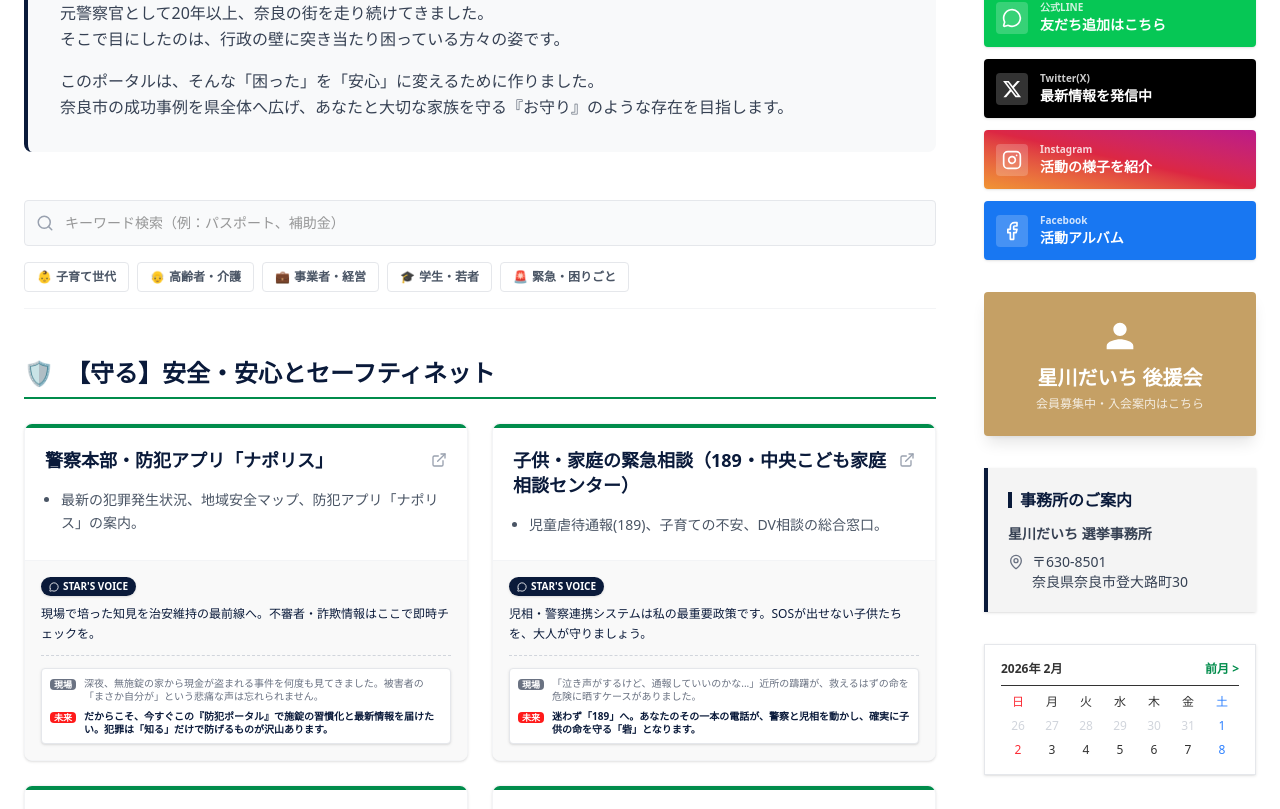
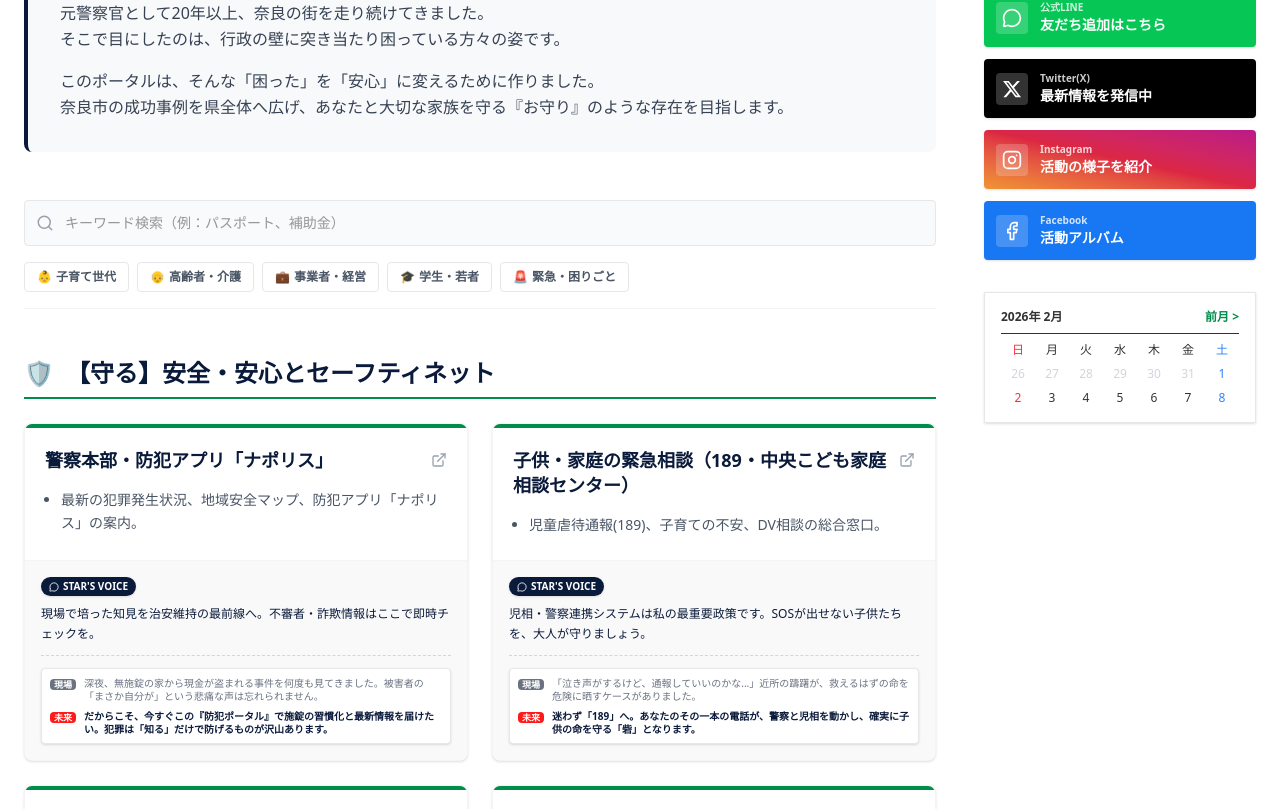
Before and after one commit to tkaminobiz-art/daichihoshikawa-git, a Next.js app: page /support in a window 1280 px wide. Shown: the part 528-1337 px from the top of the page. Built offline with nearby package versions, Linux system fonts and the light colour scheme.

Commit message:
Update Support Portal: Remove Office and Support Club info from sidebar

```diff
--- a/components/support/SupportSidebar.tsx
+++ b/components/support/SupportSidebar.tsx
@@ -52,33 +52,7 @@ export default function SupportSidebar() {
                 </a>
             </div>
 
-            {/* Support Club / Koh-enkai */}
-            <div className="bg-[#C5A065] p-6 rounded text-center shadow-lg hover:bg-[#b08d55] transition-colors cursor-pointer group">
-                <div className="flex justify-center mb-2 text-white">
-                    <svg width="40" height="40" viewBox="0 0 24 24" fill="currentColor"><path d="M12 12c2.21 0 4-1.79 4-4s-1.79-4-4-4-4 1.79-4 4 1.79 4 4 4zm0 2c-2.67 0-8 1.34-8 4v2h16v-2c0-2.66-5.33-4-8-4z" /></svg>
-                </div>
-                <h3 className="text-white font-bold text-xl mb-1">星川だいち 後援会</h3>
-                <p className="text-white/80 text-xs">会員募集中・入会案内はこちら</p>
-            </div>
 
-            {/* Office Info */}
-            <div className="bg-[#f4f4f4] p-5 border-l-4 border-[#0A1A3A] shadow-sm">
-                <h4 className="font-bold text-[#0A1A3A] flex items-center gap-2 mb-3">
-                    <span className="w-1 h-4 bg-[#0A1A3A]"></span>
-                    事務所のご案内
-                </h4>
-                <div className="text-sm text-gray-700 space-y-2">
-                    <p className="font-bold">星川だいち 選挙事務所</p>
-                    <p className="flex items-start gap-2">
-                        <MapPin size={16} className="mt-0.5 shrink-0 text-gray-500" />
-                        <span>
-                            〒630-8501<br />
-                            奈良県奈良市登大路町30
-                        </span>
-                    </p>
-
-                </div>
-            </div>
 
             {/* Calendar Widget Placeholder */}
             <div className="bg-white p-4 border border-gray-200 shadow-sm">
```
